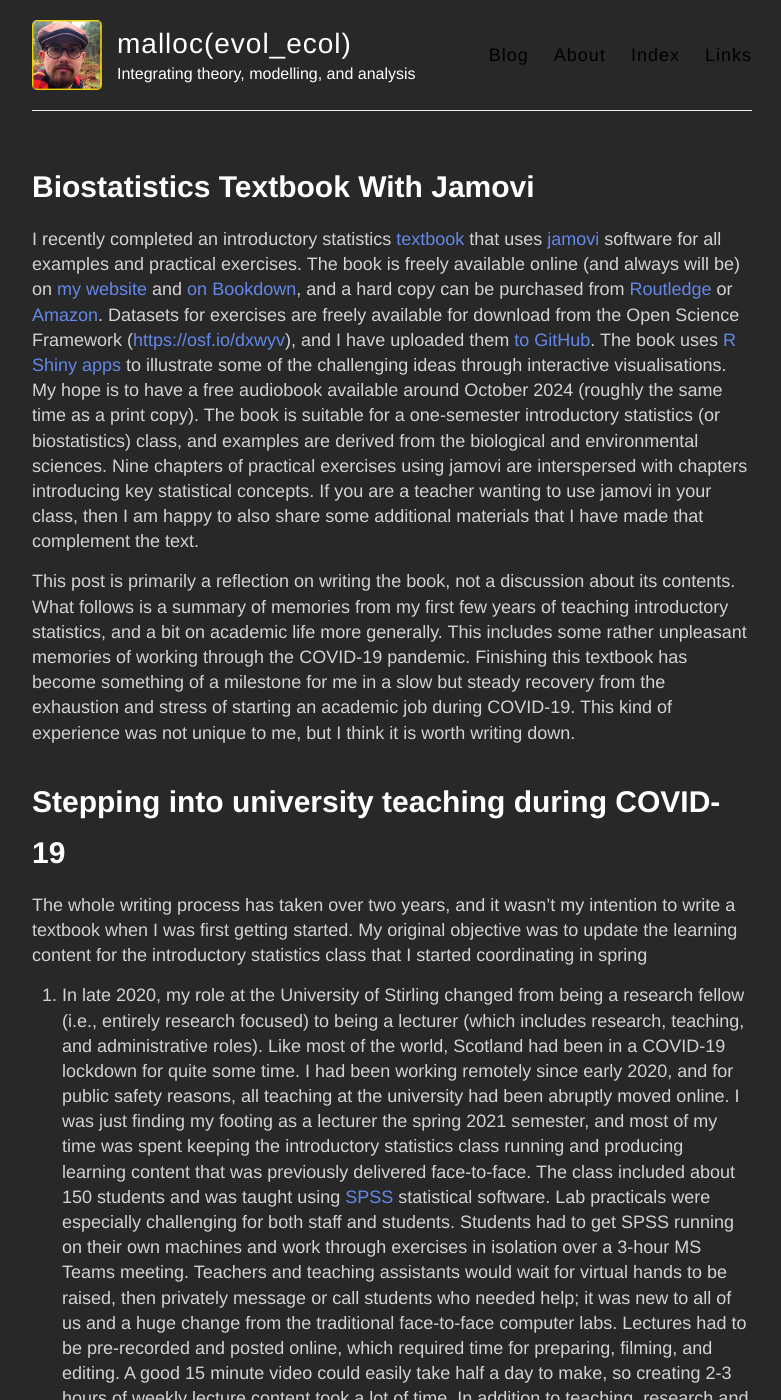
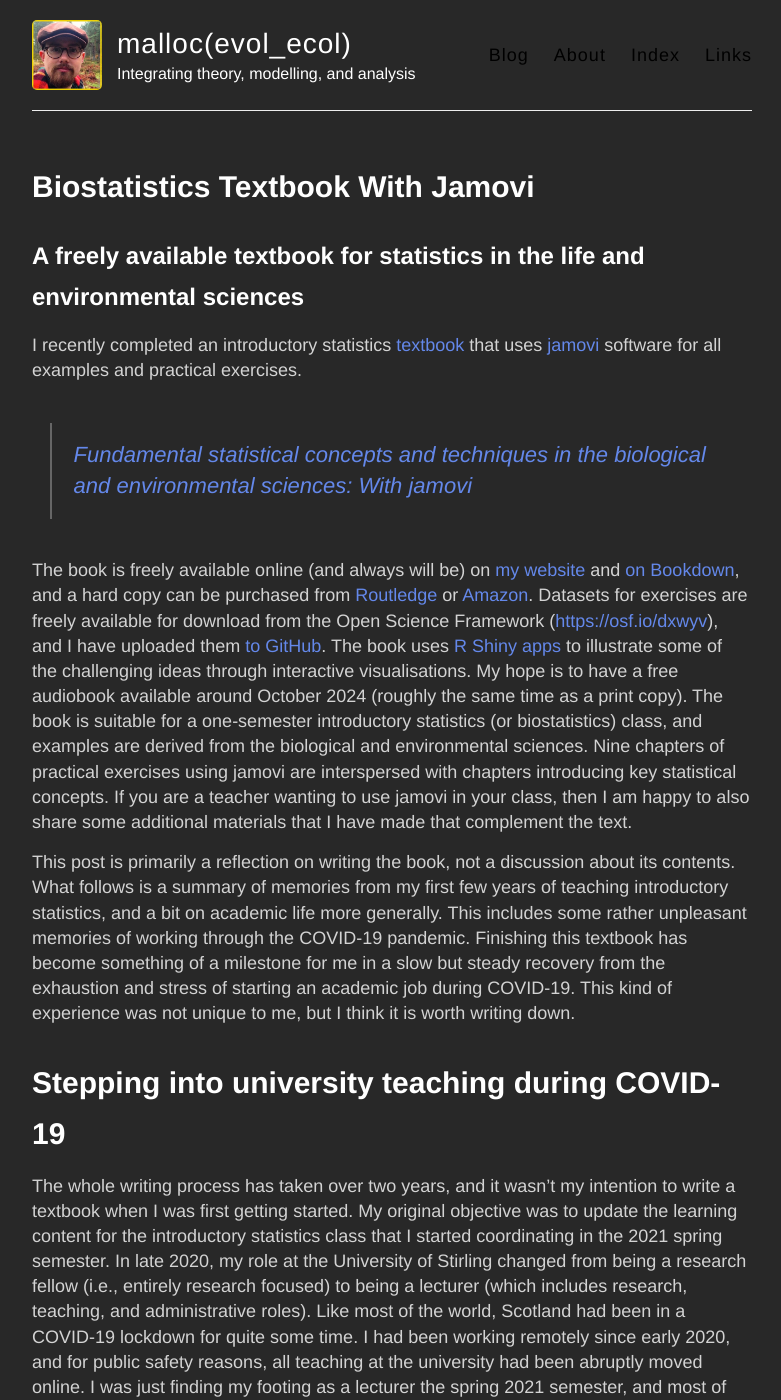
Before and after one commit to bradduthie/blog, a Jekyll site: the page built from _posts/2024-08-11-biostatistics-textbook-with-jamovi.md, in a window 1280 px wide and 1400 px high. Shown: the whole window, without its empty margins (248-1029 px from the left). Built offline with Jekyll 4.4.1, drawn with Linux system fonts in a browser that asks for light colours; our own code applies the rules of GitHub Pages for plain Markdown files; comment, search, counter and statistics services are not loaded; some of the changed text lies outside the part shown.

Commit message:
Fix post

```diff
--- a/_posts/2024-08-11-biostatistics-textbook-with-jamovi.md
+++ b/_posts/2024-08-11-biostatistics-textbook-with-jamovi.md
@@ -1,8 +1,16 @@
+## A freely available textbook for statistics in the life and environmental sciences
+
 I recently completed an introductory statistics
 [textbook](http://bradduthie.github.io/books.html) that uses
 [jamovi](https://www.jamovi.org/) software for all examples and
-practical exercises. The book is freely available online (and always
-will be) on [my website](https://bradduthie.github.io/stats/) and [on
+practical exercises.
+
+> [Fundamental statistical concepts and techniques in the biological and
+> environmental sciences: With
+> jamovi](https://bradduthie.github.io/stats/)
+
+The book is freely available online (and always will be) on [my
+website](https://bradduthie.github.io/stats/) and [on
 Bookdown](https://bookdown.org/brad_duthie/Statistical-concepts-and-techniques-with-jamovi-1720789903589/),
 and a hard copy can be purchased from
 [Routledge](https://www.routledge.com/Fundamental-Statistical-Concepts-and-Techniques-in-the-Biological-and-Environmental-Sciences-With-jamovi/Duthie/p/book/9781032687186)
```
Also changed, not shown: other parts of _posts/2024-08-11-biostatistics-textbook-with-jamovi.md (+12 -12 lines), _rmd/2024-08-11-biostatistics-textbook-with-jamovi.Rmd (+7 -1 lines).
